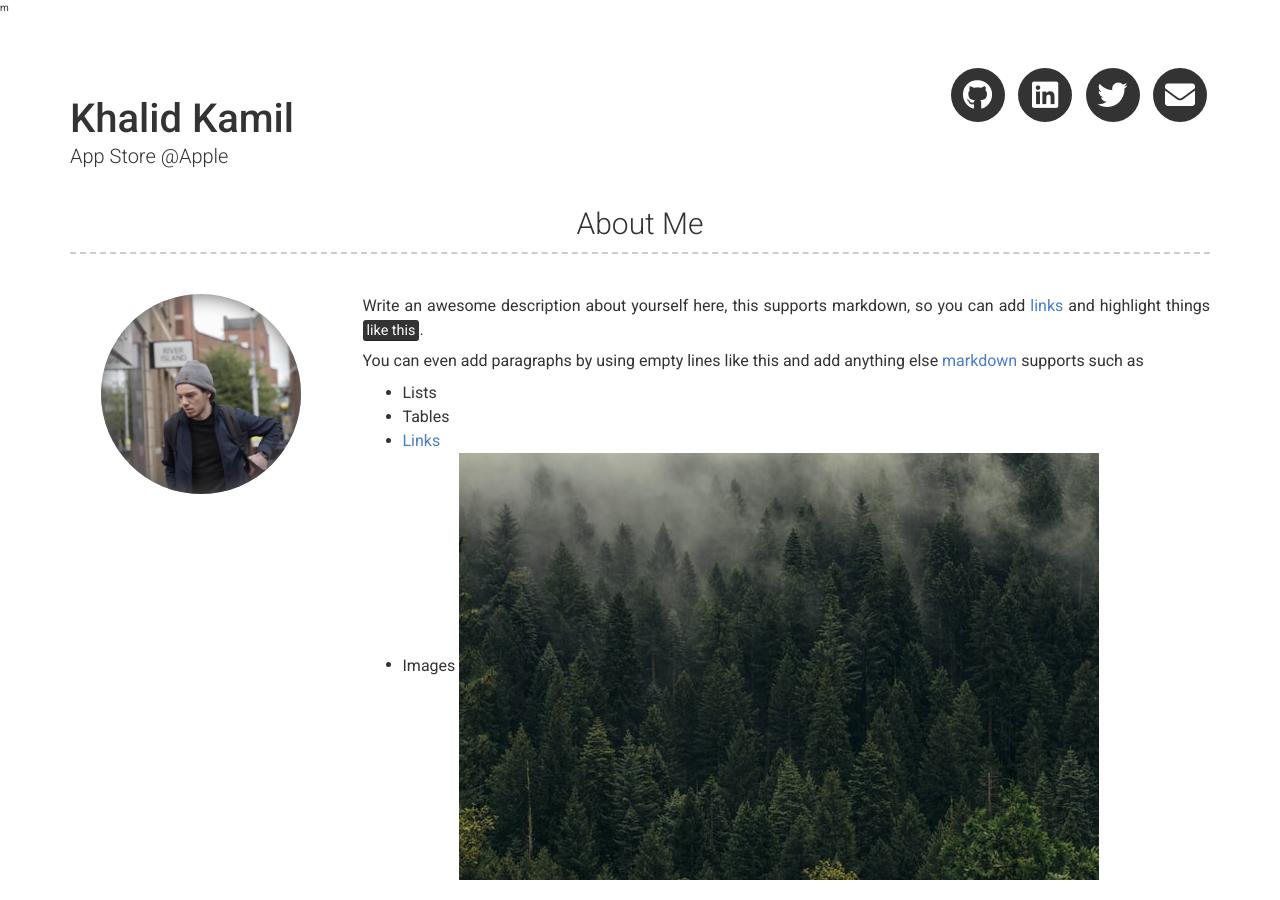
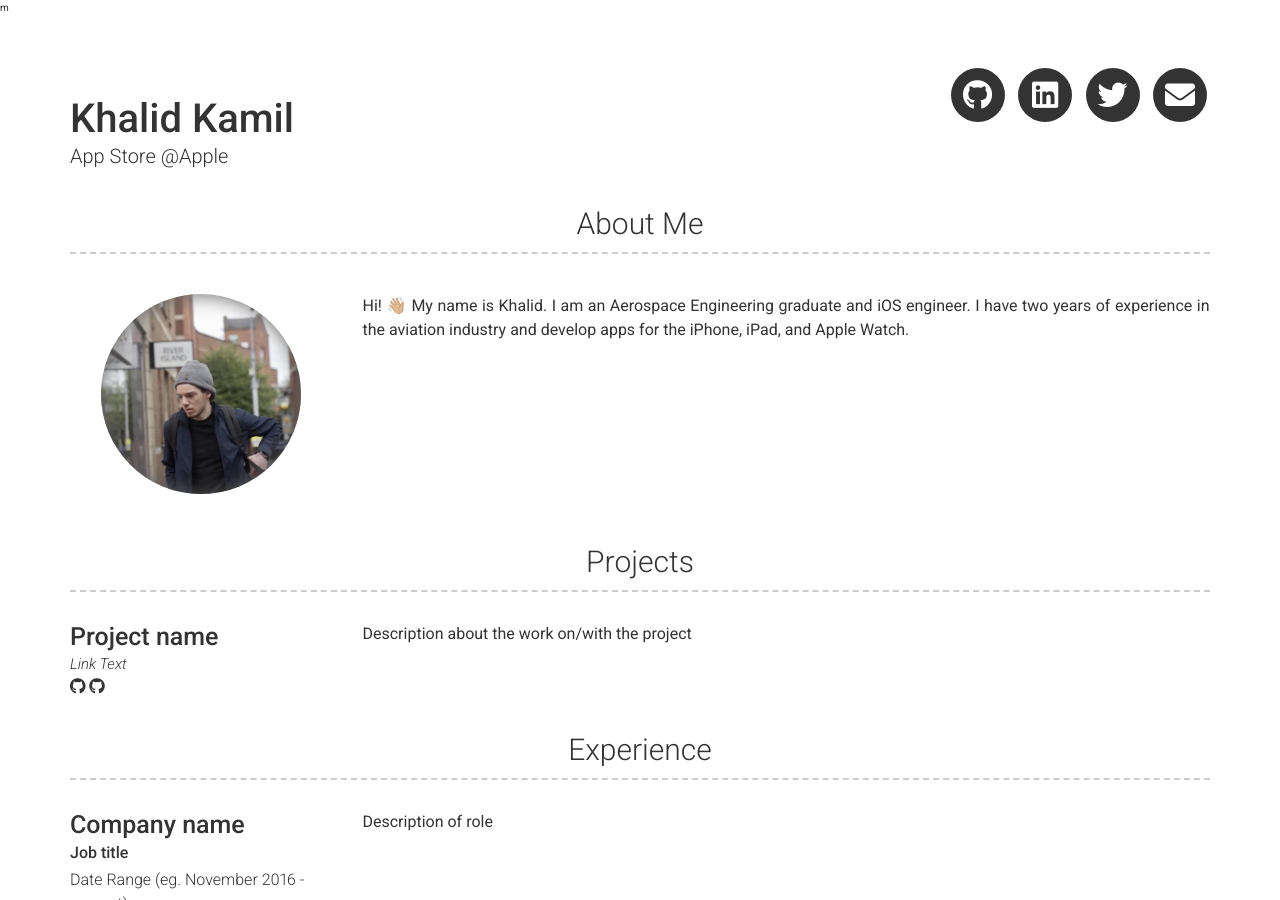
Before and after one commit to khalid-kamil/khalid-kamil.github.io, a Jekyll site: the page built from index.md, in a window 1280 px wide and 900 px high. Built offline with Jekyll 4.4.1, drawn with Linux system fonts in a browser that asks for light colours; nearby versions of some CDN libraries.

Commit message:
Update _config.yml

```diff
--- a/_config.yml
+++ b/_config.yml
@@ -52,13 +52,8 @@ email_address: khalidkamil@icloud.com
 # about_title: About Me (Use this to override about section title)
 about_profile_image: images/profile.jpg
 about_content: | # this will include new lines to allow paragraphs
-  Write an awesome description about yourself here, this supports markdown, so you can add [links](http://foobar.com) and highlight things <mark>like this</mark>.
-
-  You can even add paragraphs by using empty lines like this and add anything else [markdown](https://www.markdownguide.org/getting-started#what-is-markdown) supports such as
-    - Lists
-    - Tables
-    - <a href="google.com">Links</a>
-    - Images ![alt text](/images/landscape-trees.jpg "Trees")
+  Hi! 👋🏼
+  My name is Khalid. I am an Aerospace Engineering graduate and iOS engineer. I have two years of experience in the aviation industry and develop apps for the iPhone, iPad, and Apple Watch.
 
 content:
   - title: Projects # Title for the section
```
